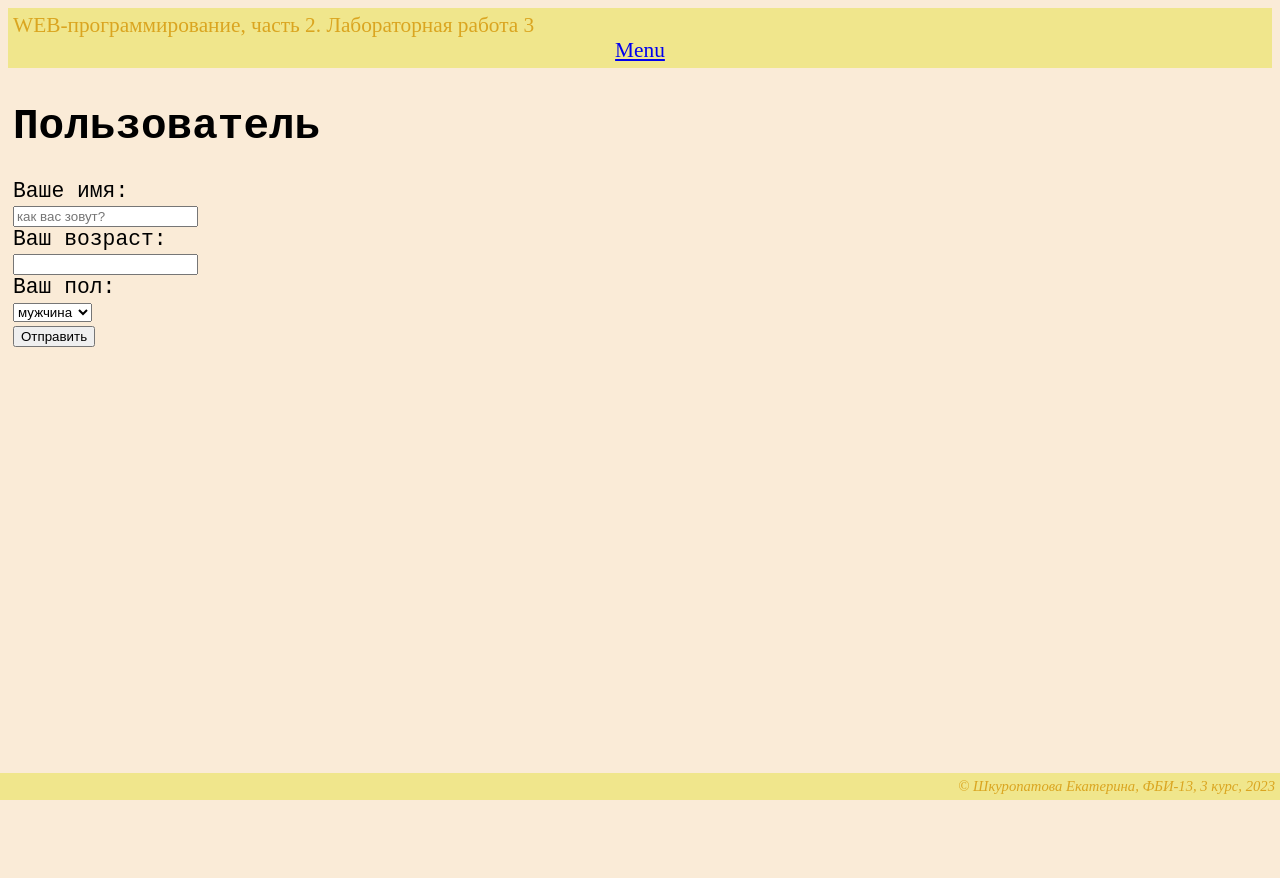
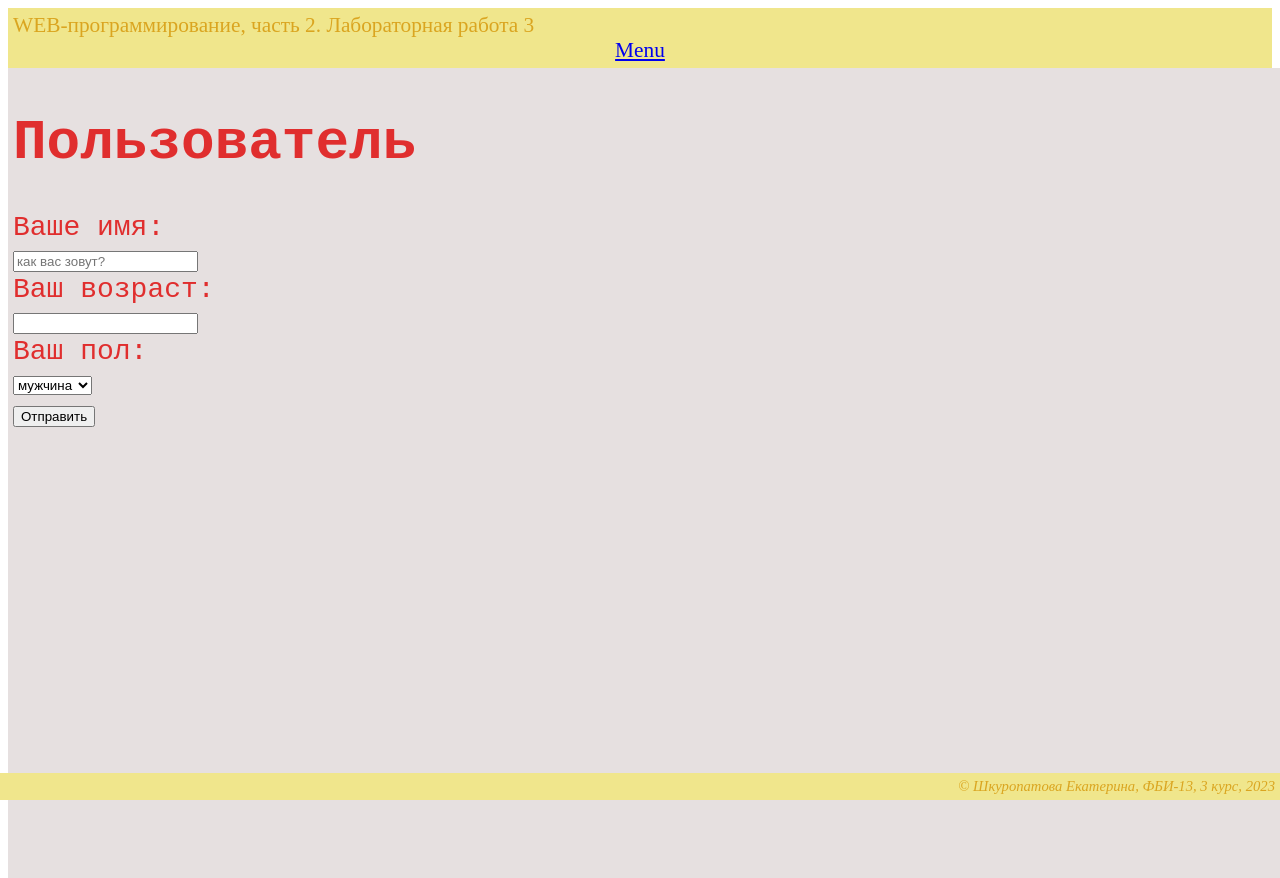
Before and after one commit to shekaterinaa/web-programming-labs-2, a Flask app: page /lab3/forml in a window 1280 px wide. Before the commit the page ends 800 px from the top, so only its background shows below. Run offline with Flask 3, Linux system fonts and the light colour scheme.

Commit message:
правки

```diff
--- a/static/main.css
+++ b/static/main.css
@@ -1,9 +1,12 @@
 
-body {
-    background-color: antiquewhite;
-
+body main {
+    color: #e02e2e;
+    background-color: #e6e0e0;
+    font-size: 28px;
+    height: 100%;
+    position: absolute;
+    width: 100%;
 }
-
 main {
         text-align: left;
         padding: 5px;
```
